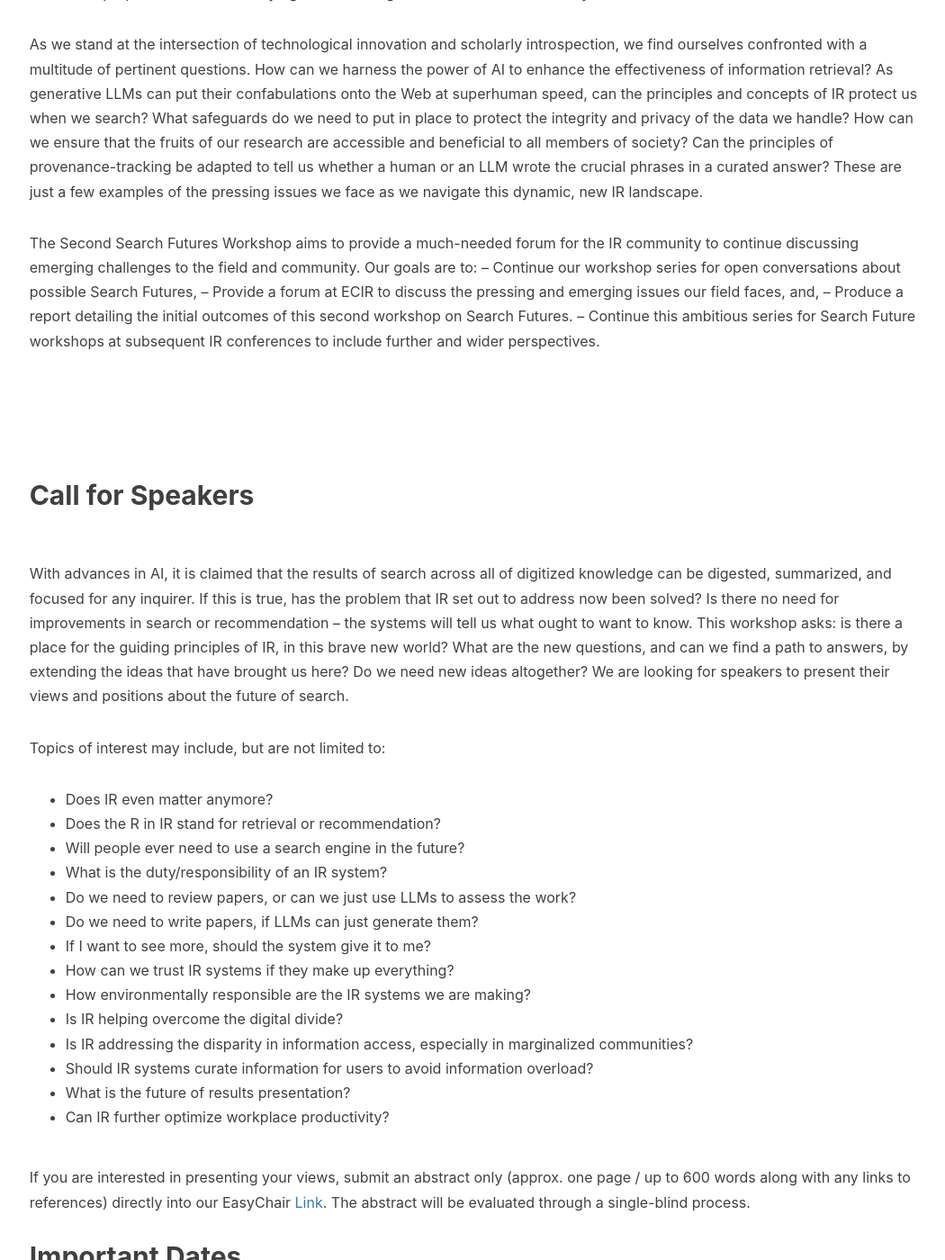
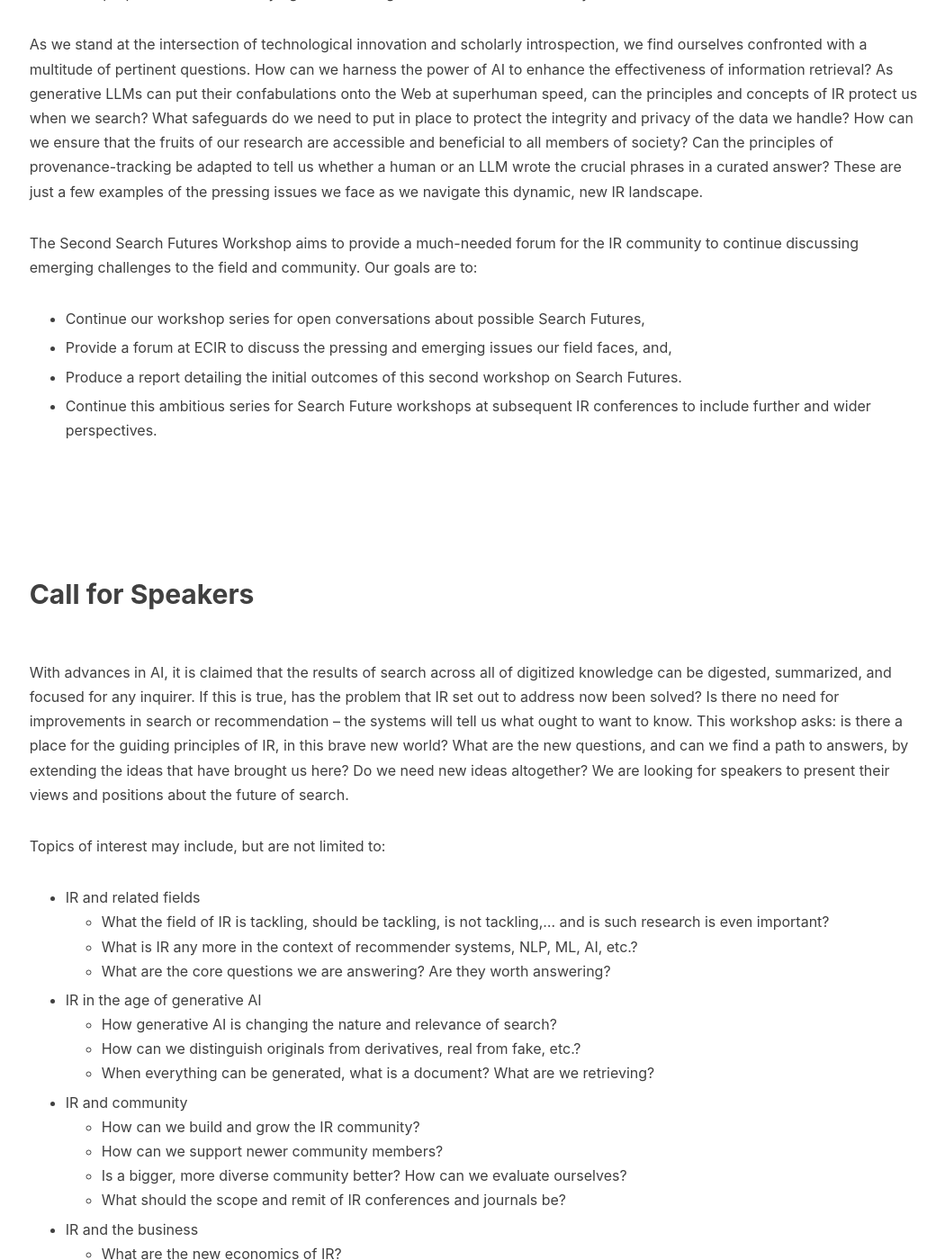
Before and after one commit to SearchFutures/SearchFutures.github.io, a Jekyll site: the page built from index.md, in a window 1280 px wide and 1400 px high, scrolled down 912 px. Shown: the whole window at 90% size, without its empty margins (89-1139 px from the left). Built offline with Jekyll 4.4.1, drawn with Linux system fonts in a browser that asks for light colours; nearby versions of some CDN libraries; our own code applies the rules of GitHub Pages for plain Markdown files; some of the changed text lies outside the part shown.

Commit message:
Update index.md

```diff
--- a/index.md
+++ b/index.md
@@ -14,10 +14,13 @@ The purpose of this workshop is to serve as a dedicated platform for the IR comm
 As we stand at the intersection of technological innovation and scholarly introspection, we find ourselves confronted with a multitude of pertinent questions. How can we harness the power of AI to enhance the effectiveness of information retrieval?  As generative LLMs can put their confabulations onto the Web at superhuman speed, can the principles and concepts of IR protect us when we search? What safeguards do we need to put in place to protect the integrity and privacy of the data we handle? How can we ensure that the fruits of our research are accessible and beneficial to all members of society? Can the principles of provenance-tracking be adapted to tell us whether a human or an LLM wrote the crucial phrases in a curated answer? These are just a few examples of the pressing issues we face as we navigate this dynamic, new IR landscape.
 
 The Second Search Futures Workshop aims to provide a much-needed forum for the IR community to continue discussing emerging challenges to the field and community. Our goals are to:
-– Continue our workshop series for open conversations about possible Search Futures,
-– Provide a forum at ECIR to discuss the pressing and emerging issues our field faces, and,
-– Produce a report detailing the initial outcomes of this second workshop on Search Futures.
-– Continue this ambitious series for Search Future workshops at subsequent IR conferences to include further and wider perspectives.
+- Continue our workshop series for open conversations about possible Search Futures,
+
+- Provide a forum at ECIR to discuss the pressing and emerging issues our field faces, and,
+
+- Produce a report detailing the initial outcomes of this second workshop on Search Futures.
+
+- Continue this ambitious series for Search Future workshops at subsequent IR conferences to include further and wider perspectives.
 
 <br/>
 <br/>
@@ -30,20 +33,47 @@ We are looking for speakers to present their views and positions about the futur
 
 Topics of interest may include, but are not limited to:
 
-- Does IR even matter anymore?
-- Does the R in IR stand for retrieval or recommendation?
-- Will people ever need to use a search engine in the future?
-- What is the duty/responsibility of an IR system?
-- Do we need to review papers, or can we just use LLMs to assess the work?
-- Do we need to write papers, if LLMs can just generate them?
-- If I want to see more, should the system give it to me?
-- How can we trust IR systems if they make up everything?
-- How environmentally responsible are the IR systems we are making?
-- Is IR helping overcome the digital divide?
-- Is IR addressing the disparity in information access, especially in marginalized communities?
-- Should IR systems curate information for users to avoid information overload?
-- What is the future of results presentation?
-- Can IR further optimize workplace productivity?
+- IR and related fields
+  - What the field of IR is tackling, should be tackling, is not tackling,... and is such research is even important?
+  - What is IR any more in the context of recommender systems, NLP, ML, AI, etc.?
+  - What are the core questions we are answering? Are they worth answering?
+
+- IR in the age of generative AI
+  - How generative AI is changing the nature and relevance of search?
+  - How can we distinguish originals from derivatives, real from fake, etc.?
+  - When everything can be generated, what is a document? What are we retrieving?
+
+- IR and community
+  - How can we build and grow the IR community?
+  - How can we support newer community members?
+  - Is a bigger, more diverse community better? How can we evaluate ourselves?
+  - What should the scope and remit of IR conferences and journals be?
+
+- IR and the business
+  - What are the new economics of IR?
+  - How does conversational search change current business models?
+  - How do traditional media and content-based models fit into the emerging landscape?
+  - Can IR further optimize workplace productivity?
+
+- IR ethics, trust and responsibility
+  - What is the duty / responsible of an IR system?
+  - If I want to see more, should the system give it to me?
+  - How can we trust IR systems if they make up everything?
+  - How environmentally responsible are the IR systems we are making?
+
+- IR and people, users, consumers, creators,..
+ - Are creators still needed in the age of generative AI?
+ - Is IR helping overcome the digital divide?
+ - IsIRaddressingthedisparityininformationaccess,especiallyinmarginalized communities?
+ - Should IR systems curate information for users to avoid information overload?
+ - What is the future of results presentation?
+ - How can we develop IR systems integrated with IoT?
+ - How do information systems influence user’s emotions?
+
+- Emerging technologies and trends
+  - How can IR systems leverage blockchain technology for data integrity and transparency?
+  - What impact might quantum computing have on the future of IR?
+
 
 If you are interested in presenting your views, submit an abstract only (approx. one page / up to 600 words along with any links to references) directly into our EasyChair <a href="https://easychair.org/conferences/?conf=searchfuturesecir24">Link</a>. The abstract will be evaluated through a single-blind process.
 
```
